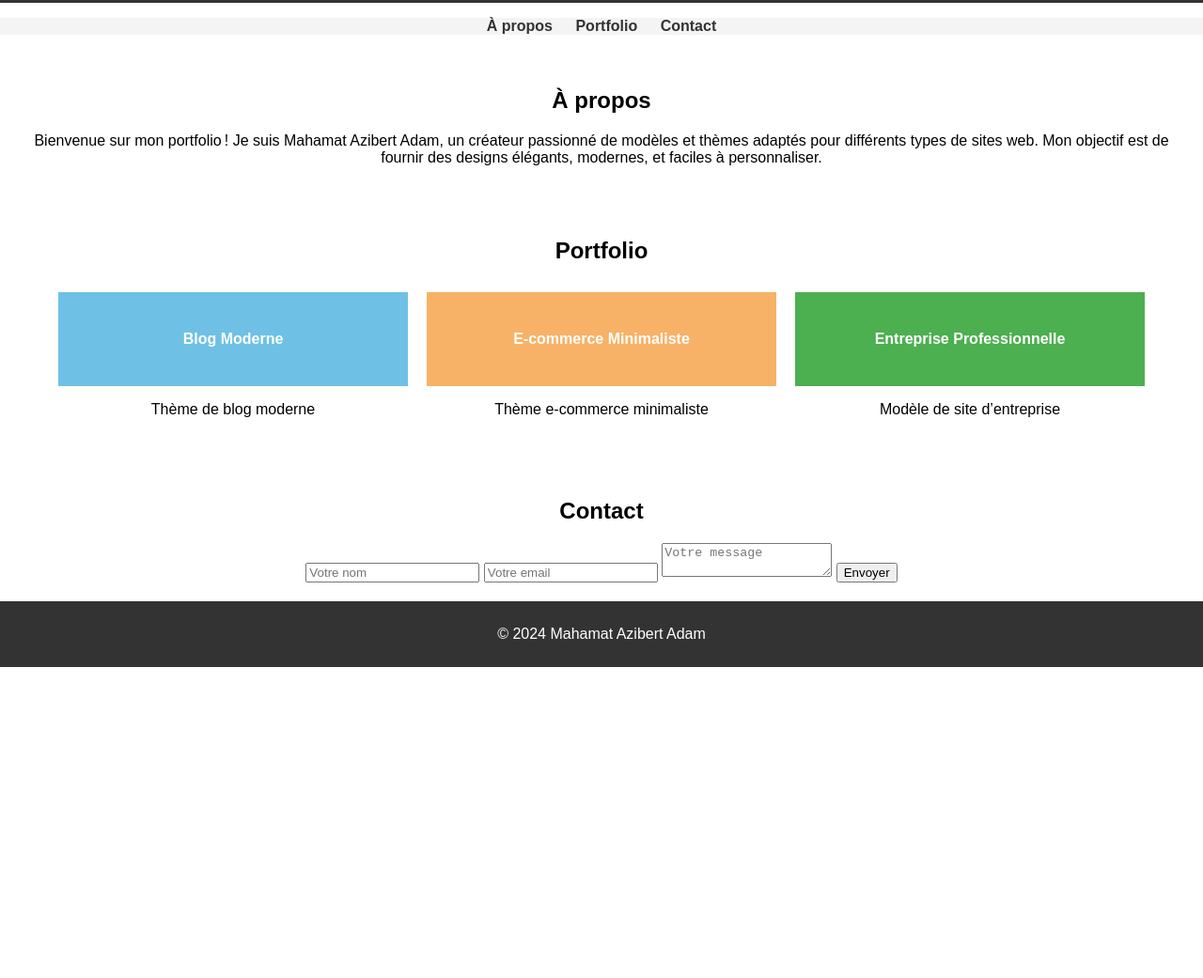
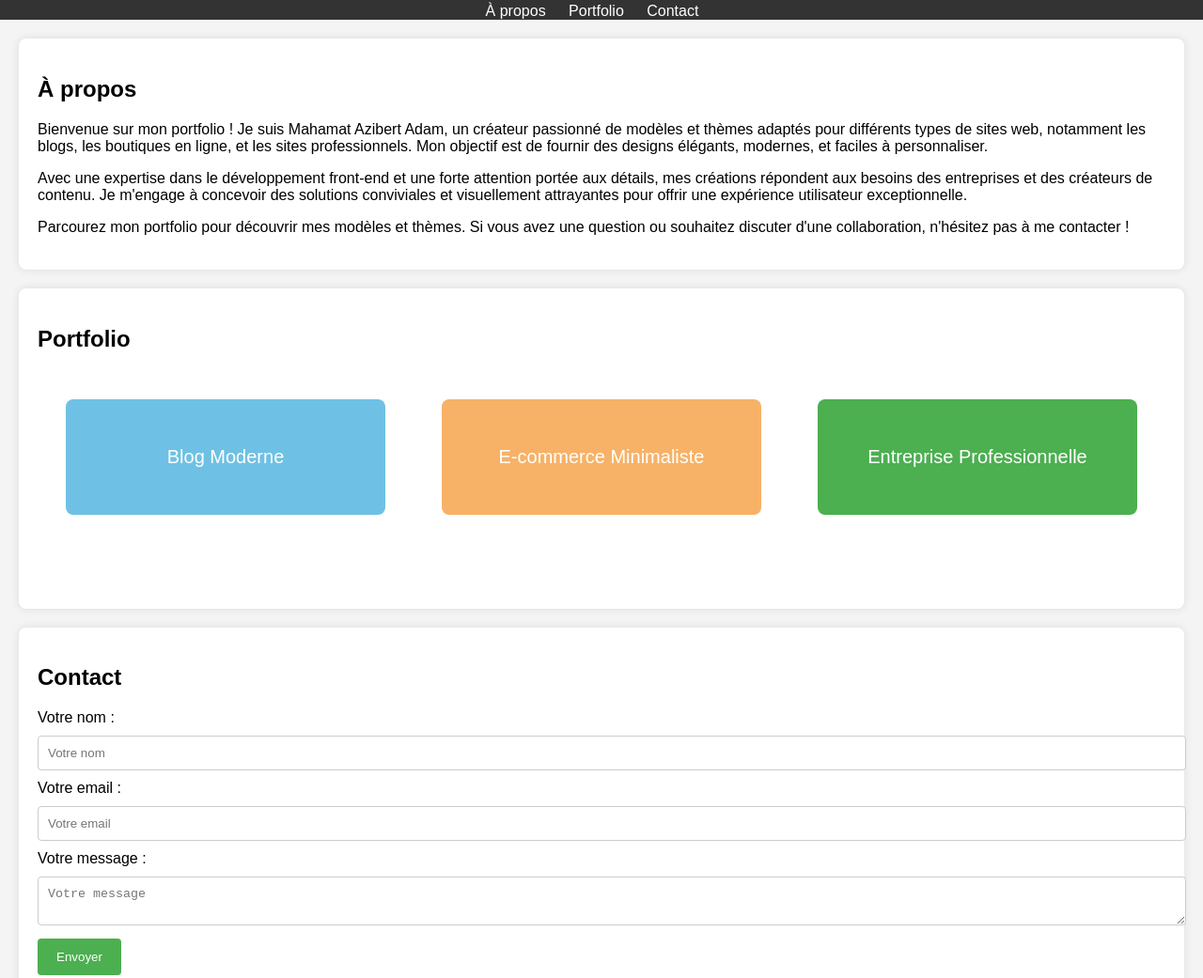
Before and after one commit to ada-wq/portfolio, a plain HTML site: page index.html in a window 1280 px wide. Shown: the part 151-1192 px from the top of the page at 94% size. Before the commit the page ends 861 px from the top, so only its background shows below. Drawn offline with Linux system fonts and the light colour scheme.

```diff
--- a/index.html
+++ b/index.html
@@ -23,9 +23,18 @@
     <section id="about">
         <h2>À propos</h2>
         <p>
-            Bienvenue sur mon portfolio ! Je suis Mahamat Azibert Adam, un créateur passionné de modèles et thèmes
-            adaptés pour différents types de sites web. Mon objectif est de fournir des designs élégants, modernes,
-            et faciles à personnaliser.
+            Bienvenue sur mon portfolio ! Je suis Mahamat Azibert Adam, un créateur passionné de modèles et thèmes
+            adaptés pour différents types de sites web, notamment les blogs, les boutiques en ligne, et les sites
+            professionnels. Mon objectif est de fournir des designs élégants, modernes, et faciles à personnaliser.
+        </p>
+        <p>
+            Avec une expertise dans le développement front-end et une forte attention portée aux détails, mes
+            créations répondent aux besoins des entreprises et des créateurs de contenu. Je m'engage à concevoir
+            des solutions conviviales et visuellement attrayantes pour offrir une expérience utilisateur exceptionnelle.
+        </p>
+        <p>
+            Parcourez mon portfolio pour découvrir mes modèles et thèmes. Si vous avez une question ou souhaitez
+            discuter d'une collaboration, n'hésitez pas à me contacter !
         </p>
     </section>
 
@@ -50,9 +59,18 @@
     <section id="contact">
         <h2>Contact</h2>
         <form action="https://formspree.io/f/mpwwywag" method="POST">
-            <input type="text" name="name" placeholder="Votre nom" required>
-            <input type="email" name="email" placeholder="Votre email" required>
-            <textarea name="message" placeholder="Votre message"></textarea>
+            <label>
+                Votre nom :
+                <input type="text" name="name" placeholder="Votre nom" required>
+            </label>
+            <label>
+                Votre email :
+                <input type="email" name="email" placeholder="Votre email" required>
+            </label>
+            <label>
+                Votre message :
+                <textarea name="message" placeholder="Votre message"></textarea>
+            </label>
             <button type="submit">Envoyer</button>
         </form>
     </section>
--- a/style.css
+++ b/style.css
@@ -1,92 +1,90 @@
-/* Style global */
+/* Style de base */
 body {
+    font-family: Arial, sans-serif;
     margin: 0;
-    font-family: Arial, sans-serif;
+    padding: 0;
+    background-color: #f4f4f4;
 }
 
 header {
     background-color: #333;
     color: white;
-    padding: 20px 10px;
+    padding: 20px;
     text-align: center;
 }
 
 nav ul {
-    list-style: none;
+    list-style-type: none;
     padding: 0;
+    background-color: #333;
+    margin: 0;
     text-align: center;
-    background-color: #f4f4f4;
 }
 
 nav ul li {
-    display: inline-block;
-    margin: 0 10px;
+    display: inline;
+    margin-right: 20px;
 }
 
 nav ul li a {
+    color: white;
     text-decoration: none;
-    color: #333;
-    font-weight: bold;
 }
 
 section {
     padding: 20px;
-    text-align: center;
-}
-
-.gallery {
-    display: flex;
-    flex-wrap: wrap;
-    justify-content: center;
-}
-
-.gallery .item {
-    width: 30%;
-    margin: 10px;
-    text-align: center;
-}
-
-.gallery .placeholder {
-    width: 100%;
-    height: 100px;
-    display: flex;
-    align-items: center;
-    justify-content: center;
-    color: white;
-    font-weight: bold;
-    text-align: center;
+    margin: 20px;
+    background-color: white;
+    border-radius: 8px;
+    box-shadow: 0px 0px 10px rgba(0, 0, 0, 0.1);
 }
 
 footer {
+    text-align: center;
+    padding: 10px;
     background-color: #333;
     color: white;
-    padding: 10px 0;
-    text-align: center;
 }
 
-/* Styles responsifs */
-@media screen and (max-width: 768px) {
-    nav ul li {
-        display: block;
-        margin: 5px 0;
+/* Formulaire */
+form input, form textarea {
+    width: 100%;
+    padding: 10px;
+    margin: 10px 0;
+    border: 1px solid #ccc;
+    border-radius: 4px;
 }
 
-    .gallery .item {
-        width: 100%;
-        margin: 5px 0;
+form button {
+    background-color: #4CAF50;
+    color: white;
+    border: none;
+    padding: 12px 20px;
+    cursor: pointer;
+    border-radius: 4px;
 }
 
-    .gallery .placeholder {
-        height: 80px;
-    }
+form button:hover {
+    background-color: #45a049;
 }
 
-@media screen and (max-width: 480px) {
-    h1 {
-        font-size: 24px;
+/* Galerie */
+.gallery {
+    display: flex;
+    justify-content: space-between;
 }
 
-    .gallery .placeholder {
-        font-size: 14px;
+.item {
+    flex: 1;
+    margin: 10px;
+    padding: 20px;
+    text-align: center;
+    border-radius: 8px;
+    color: white;
 }
+
+.placeholder {
+    padding: 50px;
+    font-size: 20px;
+    border-radius: 8px;
 }
```
Lines whose indentation alone changed are shown as unchanged.
